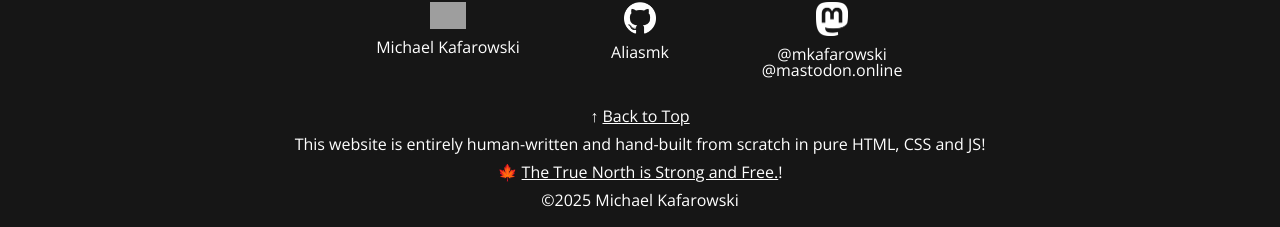
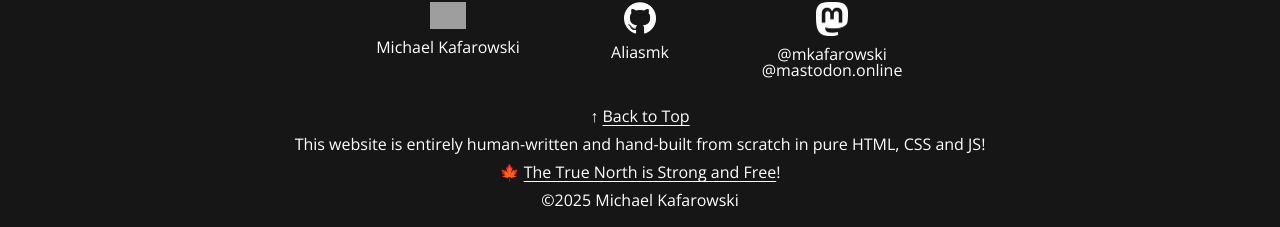
Before and after one commit to Aliasmk/aliasmk.github.io, a Jekyll site: the page built from index.md, in a window 1280 px wide. Shown: the part 1153-1380 px from the top of the page. Built offline with Jekyll 4.4.1, drawn with Linux system fonts in a browser that asks for light colours; grey boxes are pictures that could not be loaded.

```diff
--- a/_includes/footer.html
+++ b/_includes/footer.html
@@ -16,7 +16,7 @@
     </div>
     <p>↑ <a href="#top">Back to Top</a></p>
     <p>This website is entirely human-written and hand-built from scratch in pure HTML, CSS and JS!</p>
-    <p>🍁 <a target="_blank" href="https://www.cbc.ca/news/politics/king-charles-delivers-throne-speech-1.7544242">The True North is Strong and Free.</a>!</p>
+    <p>🍁 <a target="_blank" href="https://www.cbc.ca/news/politics/king-charles-delivers-throne-speech-1.7544242">The True North is Strong and Free</a>!</p>
     <p>&copy2025 Michael Kafarowski</p>
 </section>
 
--- a/_sass/main.scss
+++ b/_sass/main.scss
@@ -365,6 +365,7 @@ figcaption {
 
 #footer a {
   color: white;
+  text-underline-offset: 0.2em;
 }
 
 #social {
```
